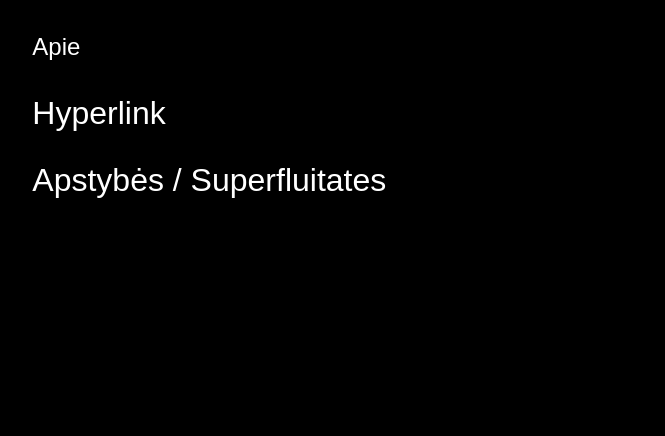
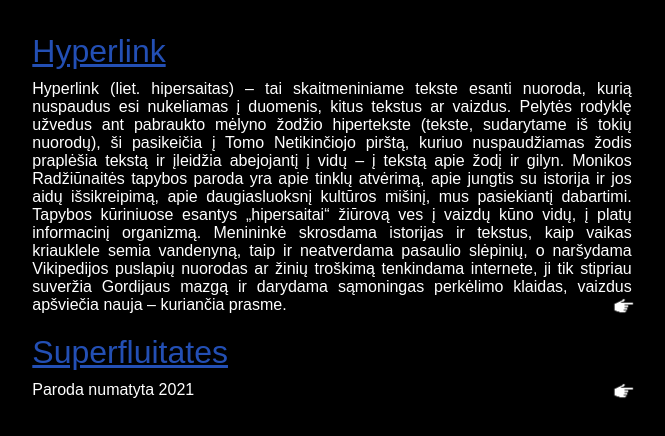
Before and after one commit to AugV/hyperlink-web-app, a Vue app: page /#/home in a window 1280 px wide. Shown: the top 436 px of the page, without its empty margins (308-973 px from the left). Built offline with nearby package versions, Linux system fonts and the light colour scheme.

Commit message:
home page updated

```diff
--- /dev/null
+++ b/src/components/HomeExhibitionContainer.vue
@@ -0,0 +1,60 @@
+<template>
+    <div>
+
+      <div class='title'>
+         <router-link v-bind:to="link || ''">
+          {{itemName}}
+        </router-link>
+      </div>
+
+      <div class="annotation">
+          {{description}}
+          <router-link v-if={link}  class="link" v-bind:to="link || ''">
+            <img class="icon" :src="image"/>
+          </router-link>
+      </div>
+
+    </div>
+</template>
+
+<script>
+import image from '@/assets/hand-pointer.png';
+
+export default {
+  name: 'HomeExhibitionContainer',
+  props: {
+    itemName: String,
+    description: String,
+    link: String,
+  },
+  data: () => ({
+    image: image,
+  }),
+};
+</script>
+
+<style scoped>
+  .title {
+    font-size: 24pt;
+    margin-bottom: 10px;
+  }
+
+  .annotation {
+    text-align: justify;
+    margin-bottom: 20px;
+  }
+
+  .icon {
+    max-height: 20px;
+    width: auto;
+    transform: rotate(90deg);
+  }
+
+  .link {
+    display: inline;
+    float: right;
+    color: white;
+    font-weight: 500;
+    text-decoration: none;
+  }
+</style>
--- a/src/constants/exhibitions.js
+++ b/src/constants/exhibitions.js
@@ -13,7 +13,7 @@ export const exhibitions = [
     darydama sąmoningas perkėlimo klaidas, vaizdus apšviečia nauja – kuriančia prasme.`,
   },
   {
-    name: 'Apstybės / Superfluitates',
+    name: 'Superfluitates',
     description: `Paroda numatyta 2021`,
   },
 ];
--- a/src/router/index.js
+++ b/src/router/index.js
@@ -3,7 +3,8 @@ import VueRouter from 'vue-router';
 import Landing from '../views/Landing';
 import Home from '../views/Home';
 import About from '../views/About';
-import Expo from '../views/Expo';
+import HyperlinkExpo from '../views/HyperlinkExpo';
+import SuperfluitatesExpo from '../views/SuperfluitatesExpo';
 
 Vue.use(VueRouter);
 
@@ -24,9 +25,19 @@ const routes = [
     component: About,
   },
   {
-    path: '/expo',
-    name: 'Expo',
-    component: Expo,
+    path: '/hyperlink',
+    name: 'HyperlinkExpo',
+    component: HyperlinkExpo,
+  },
+  {
+    path: '/superfluitates',
+    name: 'SuperfluitatesExpo',
+    component: SuperfluitatesExpo,
+  },
+  {
+    path: '*',
+    name: 'PageNotFound',
+    component: Landing,
   },
 ];
 
--- a/src/views/About.vue
+++ b/src/views/About.vue
@@ -59,7 +59,7 @@
 <script>
 import NavigationBar from '@/components/navigation/NavigationBar.vue';
 
-const leftNavElement = {name: 'Atgal', path: '/home'};
+const leftNavElement = {name: 'Atgal', path: '/#'};
 
 export default {
   name: 'About',
--- a/src/views/Home.vue
+++ b/src/views/Home.vue
@@ -1,18 +1,16 @@
 <template>
 <div>
-    <NavigationBar
-      :leftElement="leftNavElement"
-    />
   <div class="home">
     <div class="exhibition-list">
-      <HomeExhibitionSelection
+      <HomeExhibitionContainer
         :itemName=exhibitions[0].name
         :description=exhibitions[0].description
-        link="/expo"
+        link="/hyperlink"
       />
-      <HomeExhibitionSelection
+      <HomeExhibitionContainer
         :itemName=exhibitions[1].name
         :description=exhibitions[1].description
+        link="/superfluitates"
       />
     </div>
 
@@ -21,8 +19,7 @@
 </template>
 
 <script>
-import NavigationBar from '@/components/navigation/NavigationBar.vue';
-import HomeExhibitionSelection from '@/components/HomeExhibitionSelection.vue';
+import HomeExhibitionContainer from '@/components/HomeExhibitionContainer.vue';
 import {exhibitions} from '@/constants/exhibitions';
 
 const leftNavElement = {name: 'Apie', path: '/about'};
@@ -31,8 +28,7 @@ const rightNavElement = {name: 'Kontaktai', path: '/contacts'};
 export default {
   name: 'Home',
   components: {
-    NavigationBar,
-    HomeExhibitionSelection,
+    HomeExhibitionContainer,
   },
   data: () => ({
     exhibitions,
--- a/src/views/Expo.vue
+++ b/src/views/HyperlinkExpo.vue
@@ -287,7 +287,7 @@ import {images} from '@/constants/images.js';
 import AppImage from '@/components/AppImage.vue';
 
 export default {
-  name: 'Expo',
+  name: 'HyperlinkExpo',
   data() {
     return {
       images,
--- /dev/null
+++ b/src/views/SuperfluitatesExpo.vue
@@ -0,0 +1,33 @@
+<template>
+    <div>
+        <div class="header">SUPERFLUITATES</div>
+        <div class="announcement">
+            Paroda numatyta 2021
+        </div>
+    </div>
+</template>
+<script>
+export default {
+  name: 'SuperfluitatesExpo',
+};
+</script>
+
+<style scoped>
+.header {
+    text-align: center;
+    font-size: 26pt;
+    color:white;
+    margin-bottom: 10px;
+}
+
+.announcement {
+    margin: 0;
+    position: absolute;
+    top: 40%;
+    left: 50%;
+    transform: translate(-50%, -50%);
+    overflow: hidden;
+    white-space: nowrap;
+    font-size: 22pt;
+}
+</style>
```
Also changed, not shown: src/assets/hand-pointer.png (added).
